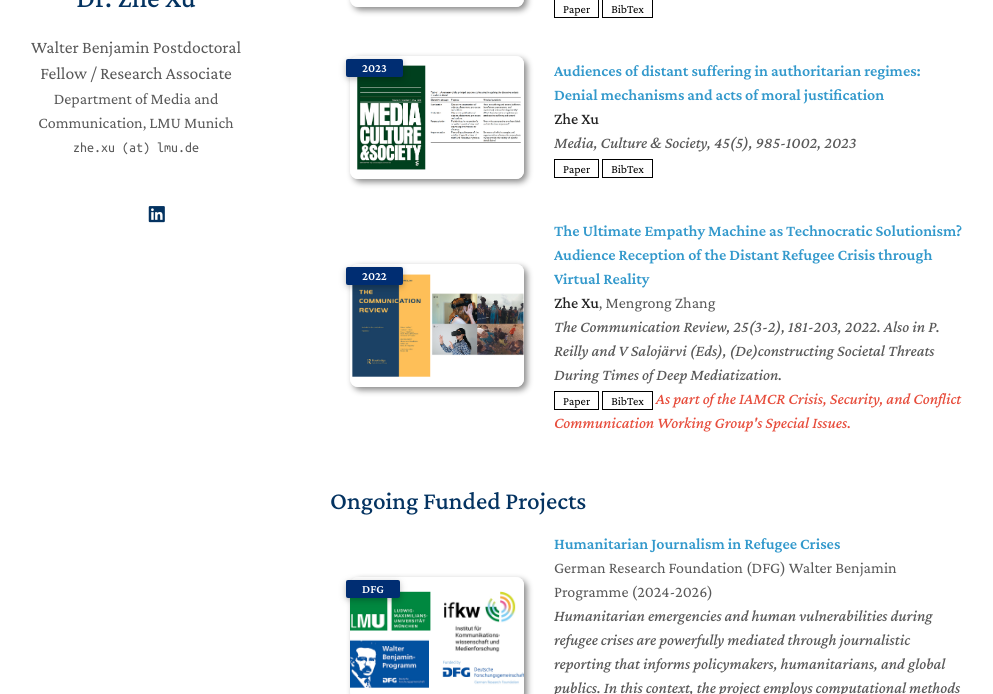
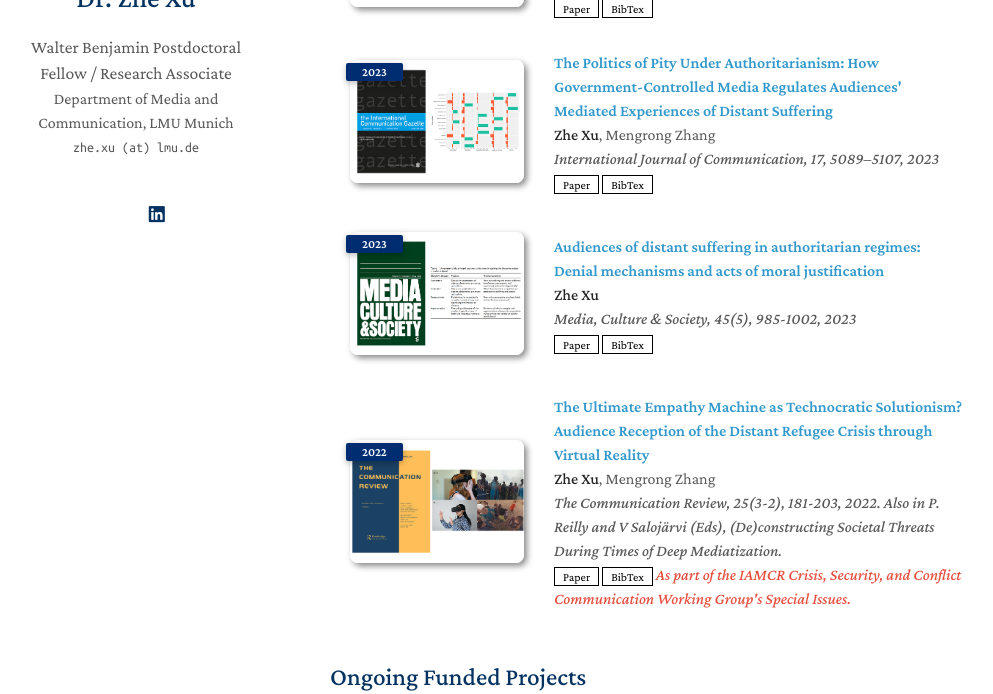
Before and after one commit to zhexuphd/home, a Jekyll site: the page built from index.md, in a window 1280 px wide and 900 px high, scrolled down 492 px, cut to the strip 206-900 px from the top of the window. Shown: the whole strip, without its empty margins (140-1133 px from the left). Built offline with Jekyll 4.4.1, drawn with Linux system fonts in a browser that asks for light colours; a style sheet for code colours, icons or effects is not loaded; our own code applies the rules of GitHub Pages for plain Markdown files.

Commit message:
Update publications.yml

```diff
--- a/_data/publications.yml
+++ b/_data/publications.yml
@@ -5,6 +5,14 @@ main:
     conference_short: 2023
     conference: International Communication Gazette, 86(8), 633-654, 2023
     paper: https://journals.sagepub.com/doi/10.1177/17480485231216583?icid=int.sj-abstract.citing-articles.2
+    bibtex: https://gist.githubusercontent.com/zhexuphd/0ec9134e3b5f077b5b2c443e96947240/raw/d04e8d6b3575742312460b2aadbd2d9f94a0e188/gistfile1.txt
+    image: ./assets/img/icg.jpg
+
+  - title: "The Politics of Pity Under Authoritarianism: How Government-Controlled Media Regulates Audiences' Mediated Experiences of Distant Suffering"
+    authors: <strong>Zhe Xu</strong>, Mengrong Zhang
+    conference_short: 2023
+    conference: International Journal of Communication, 17, 5089–5107, 2023
+    paper: https://ijoc.org/index.php/ijoc/article/view/19850
     bibtex: https://gist.githubusercontent.com/zhexuphd/0ec9134e3b5f077b5b2c443e96947240/raw/d04e8d6b3575742312460b2aadbd2d9f94a0e188/gistfile1.txt
     image: ./assets/img/icg.jpg
 
```
